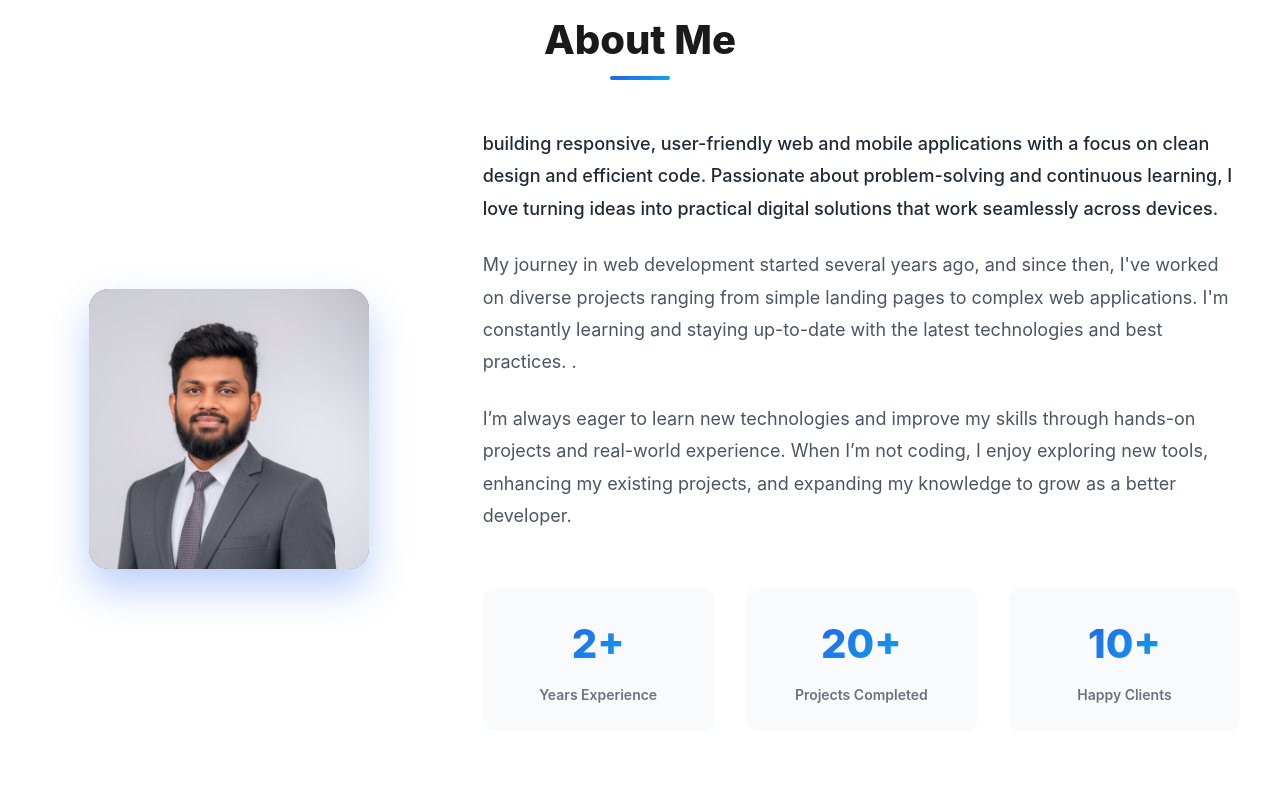
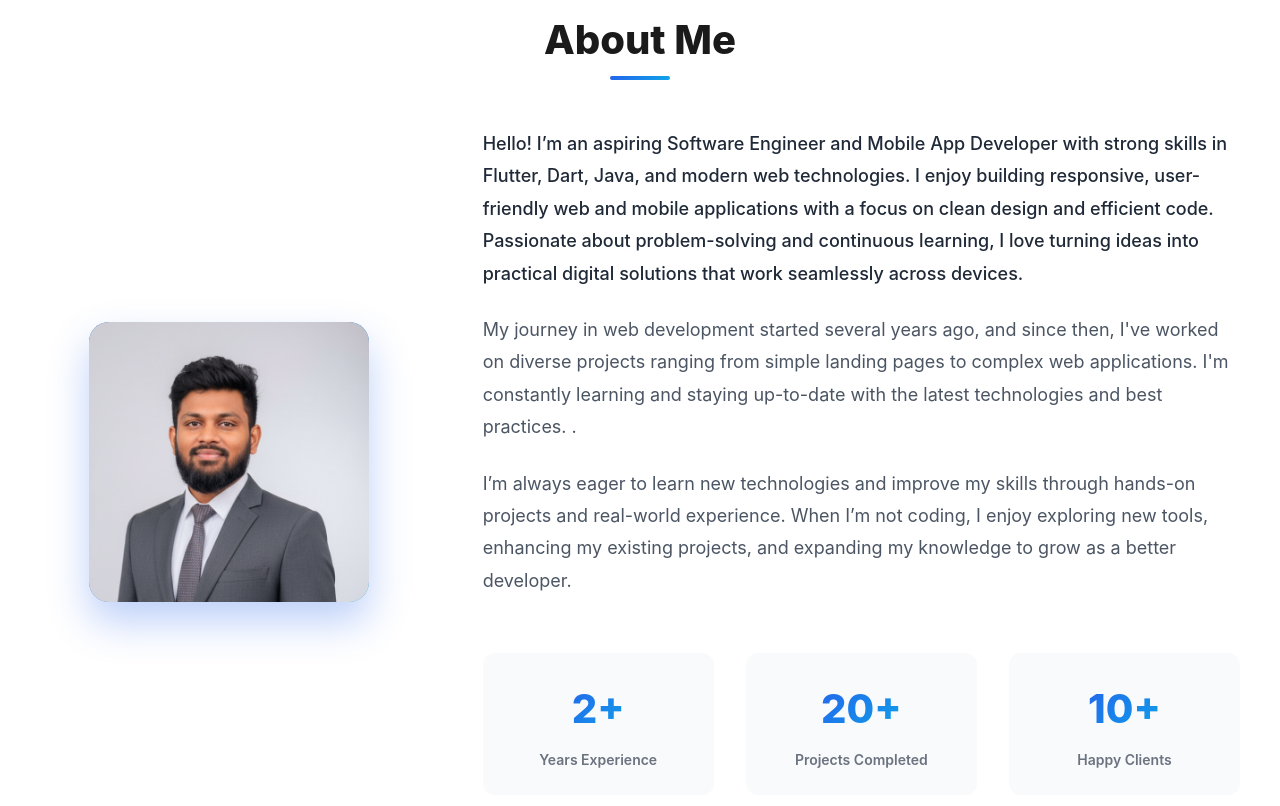
Before and after one commit to jerronjunior/My-portfolio, a React (Vite) app: page / in a window 1280 px wide. Shown: the part 880-1686 px from the top of the page. Built offline with nearby package versions, Linux system fonts and the light colour scheme.

Commit message:
feat: update introduction in About component to enhance skills and focus description

```diff
--- a/src/components/About.tsx
+++ b/src/components/About.tsx
@@ -13,7 +13,8 @@ export default function About() {
           </div>
           <div className="about-text">
             <p className="about-intro">
-               building responsive, user-friendly web and mobile applications with a focus on clean design and efficient code. Passionate about problem-solving
+              Hello! I’m an aspiring Software Engineer and Mobile App Developer with strong skills in Flutter, Dart, Java, and modern web technologies.
+              I enjoy building responsive, user-friendly web and mobile applications with a focus on clean design and efficient code. Passionate about problem-solving
               and continuous learning, I love turning ideas into practical digital solutions that work seamlessly across devices.
             </p>
             <p className="about-details">
```
